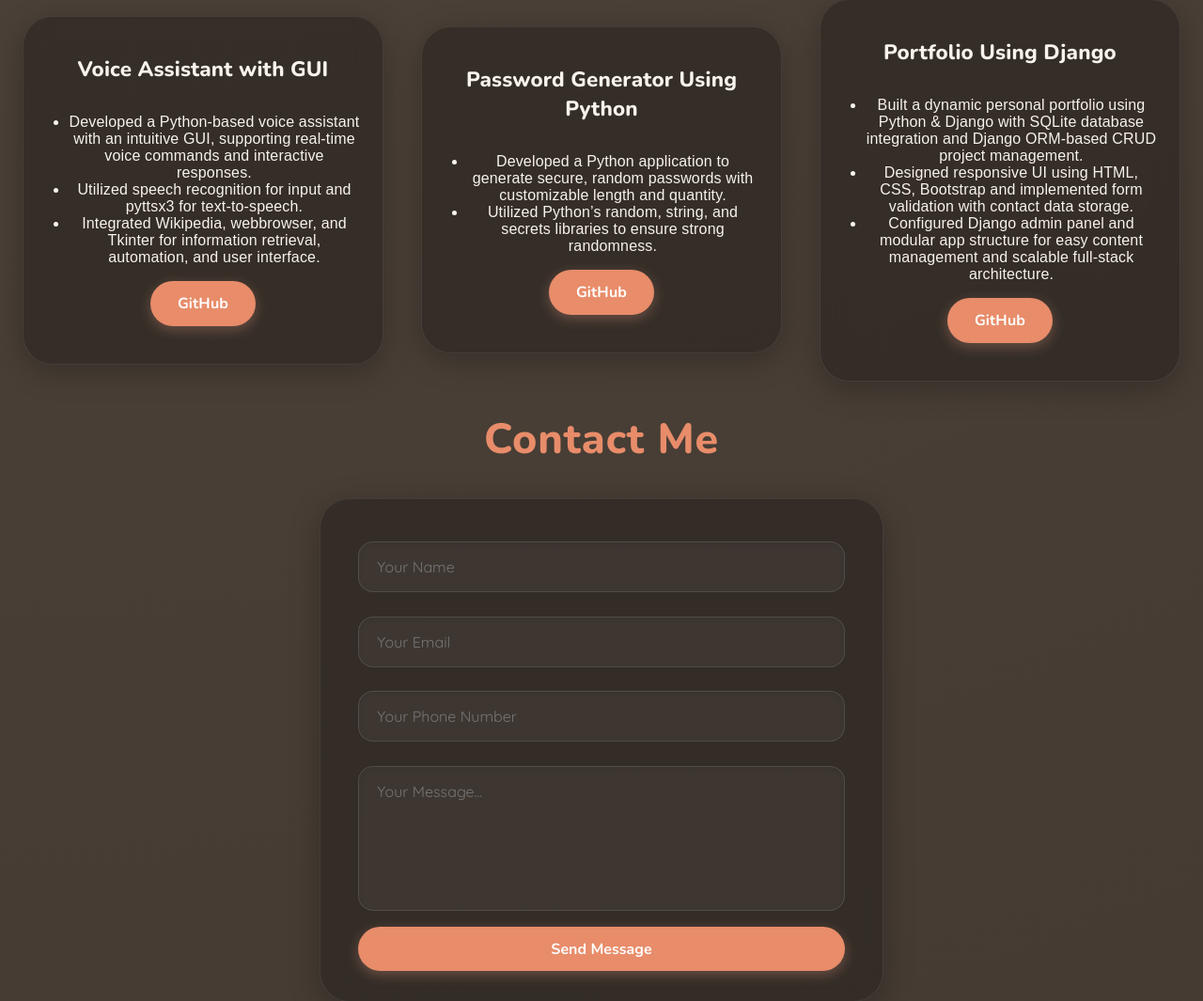
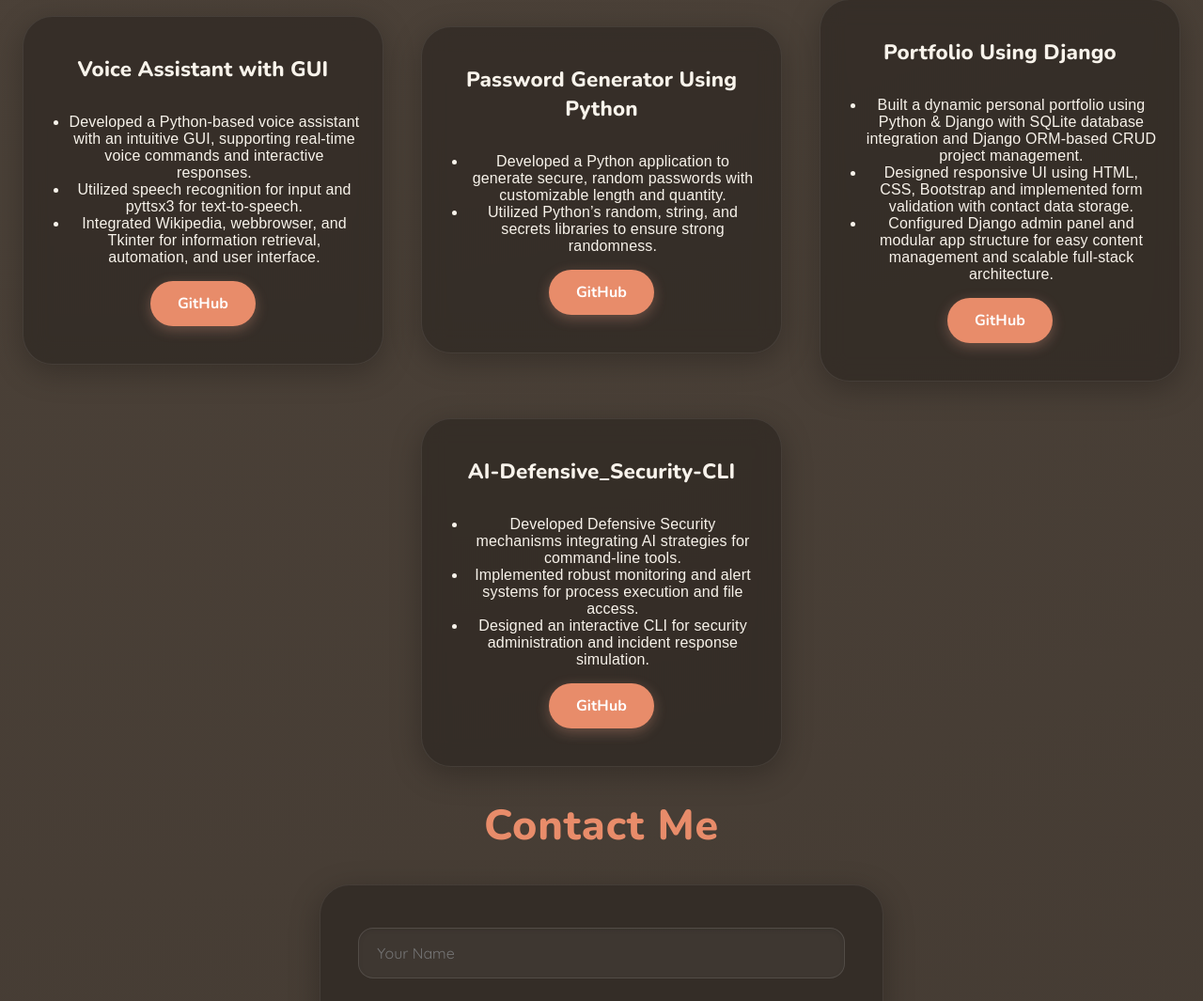
Before and after one commit to Pranavgoli/Portfolio-Django, a Django app: page / in a window 1280 px wide. Shown: the part 2140-3205 px from the top of the page at 94% size. Run offline with Django 5.2, Linux system fonts and the light colour scheme.

Commit message:
Update portfolio UI: fonts, hero section, skills, and projects

```diff
--- a/porf/base/templates/home.html
+++ b/porf/base/templates/home.html
@@ -195,6 +195,20 @@
                         class="btn mx-1 m-top">GitHub</a>
                 </div>
             </div>
+
+            <div class="project-item flex f-col s-center items-center glass-card fade-in"
+                style="transition-delay: 0.1s;">
+                <h1 class="t-dark nunito">AI-Defensive_Security-CLI</h1>
+                <ul class="t-dark quicksand" style="padding-left: 1.5rem; margin: 1rem 0; list-style-type: disc;">
+                    <li>Developed Defensive Security mechanisms integrating AI strategies for command-line tools.</li>
+                    <li>Implemented robust monitoring and alert systems for process execution and file access.</li>
+                    <li>Designed an interactive CLI for security administration and incident response simulation.</li>
+                </ul>
+                <div class="button flex s-around">
+                    <a href="https://github.com/Pranavgoli" target="_blank"
+                        class="btn mx-1 m-top">GitHub</a>
+                </div>
+            </div>
         </div>
     </section>
 
```
